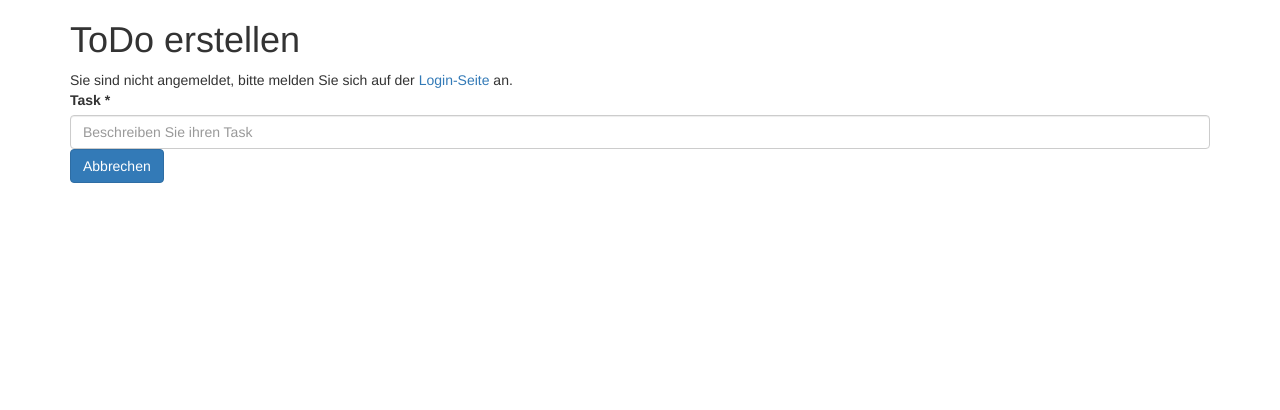
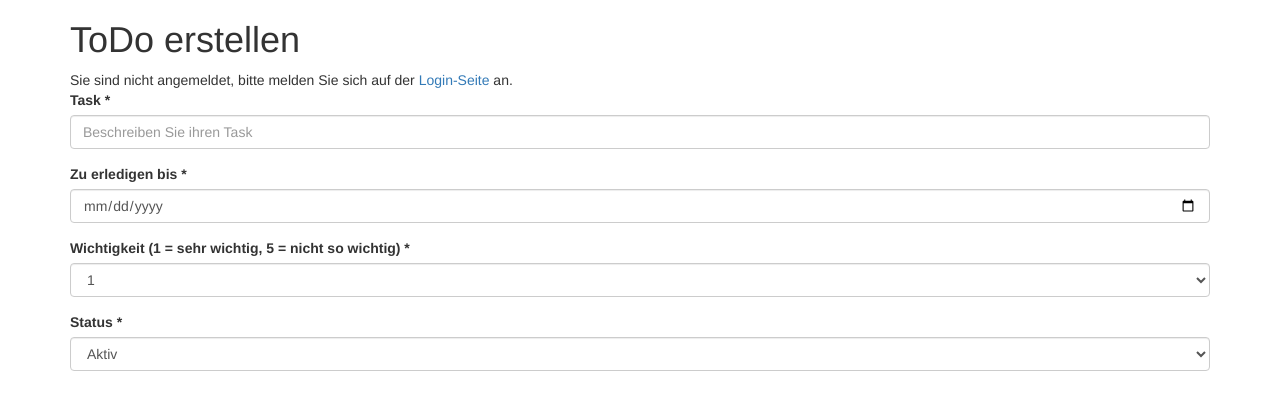
Before and after one commit to jimoh9324/M151ToDo, a PHP site: page /createtodo.php in a window 1280 px wide. Shown: the top 410 px of the page. Run offline with PHP 8.4, Linux system fonts and the light colour scheme; some libraries are stand-ins or nearby versions.

Commit message:
Alle Eingabefelder des Formulares erstellt und mit Bootstrap gestylt.

```diff
--- a/createtodo.php
+++ b/createtodo.php
@@ -47,12 +47,47 @@
 
         <form action="" method="post">
             <!-- Task -->
-            <div class="from-group">
+            <div class="form-group">
                 <label for="task" >Task *</label>
                 <input type="text" name="task" class="form-control" id="firstname"
                     value="<?php echo $task ?>"
                     placeholder="Beschreiben Sie ihren Task"
                     required="true">
+            </div>
+
+
+            <!-- Target -->
+            <div class="form-group">
+            <label for="target" >Zu erledigen bis *</label>
+            <input type="date" name="target" class="form-control" id="target"
+                value="<?php echo $target ?>"
+                required="true">
+            </div>
+
+
+            <!-- Priority -->
+            <div class="form-group">
+            <label for="priority" >Wichtigkeit (1 = sehr wichtig, 5 = nicht so wichtig) *</label>
+                <select name="priority" class="form-control" id="priority"
+                    value="<?php echo $priority ?>"
+                    required="true">
+                    <option>1</option>
+                    <option>2</option>
+                    <option>3</option>
+                    <option>4</option>
+                    <option>5</option>
+                </select>
+            </div>
+
+
+            <!-- Status -->
+            <div class="form-group">
+            <label for="status" >Status *</label>
+            <select name="status" class="form-control" id="status"
+                value="<?php echo $status ?>"
+                required="true">
+                <option>Aktiv</option>
+                <option>Erledigt</option>
             </div>
 
 
```
